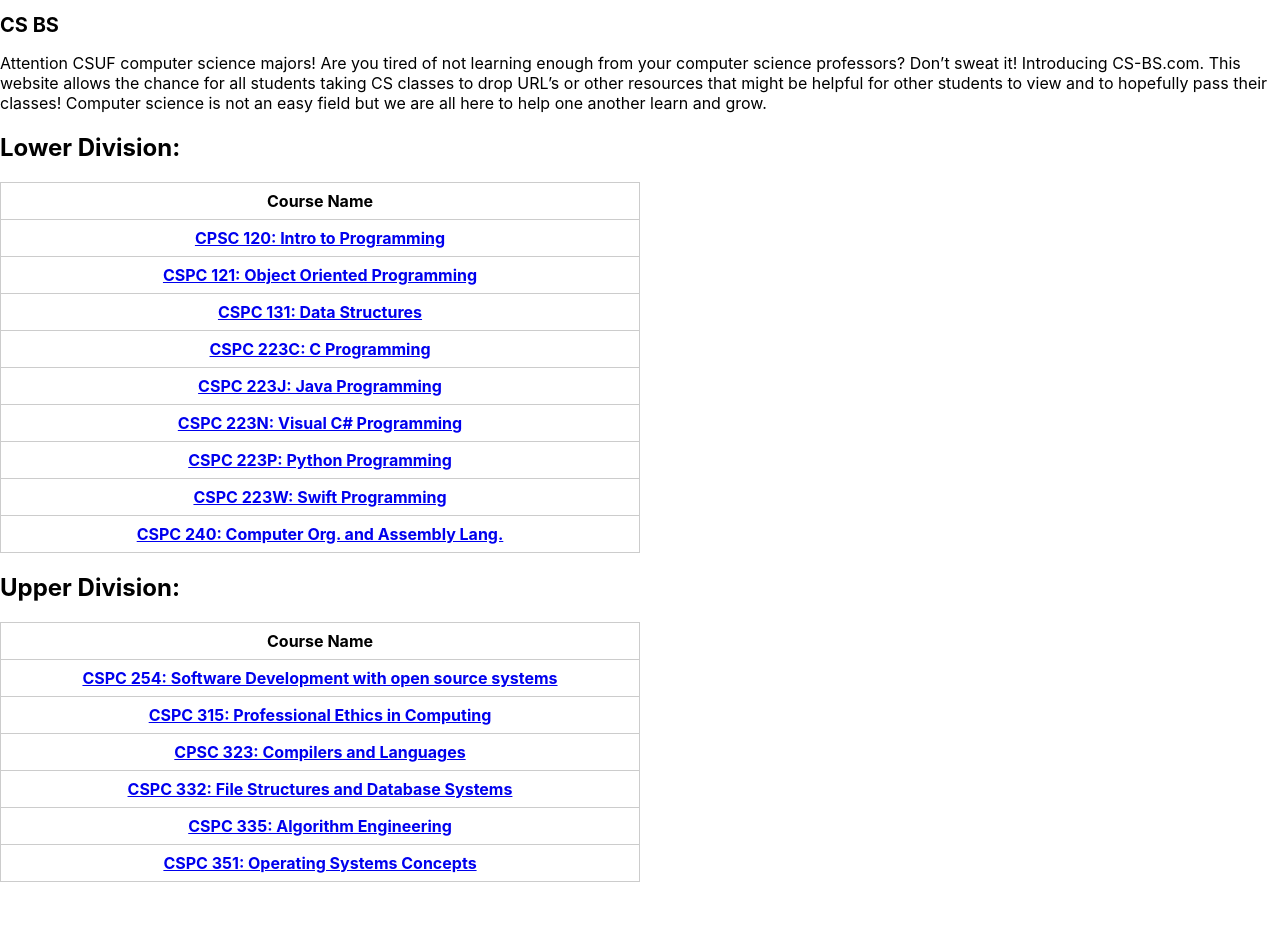
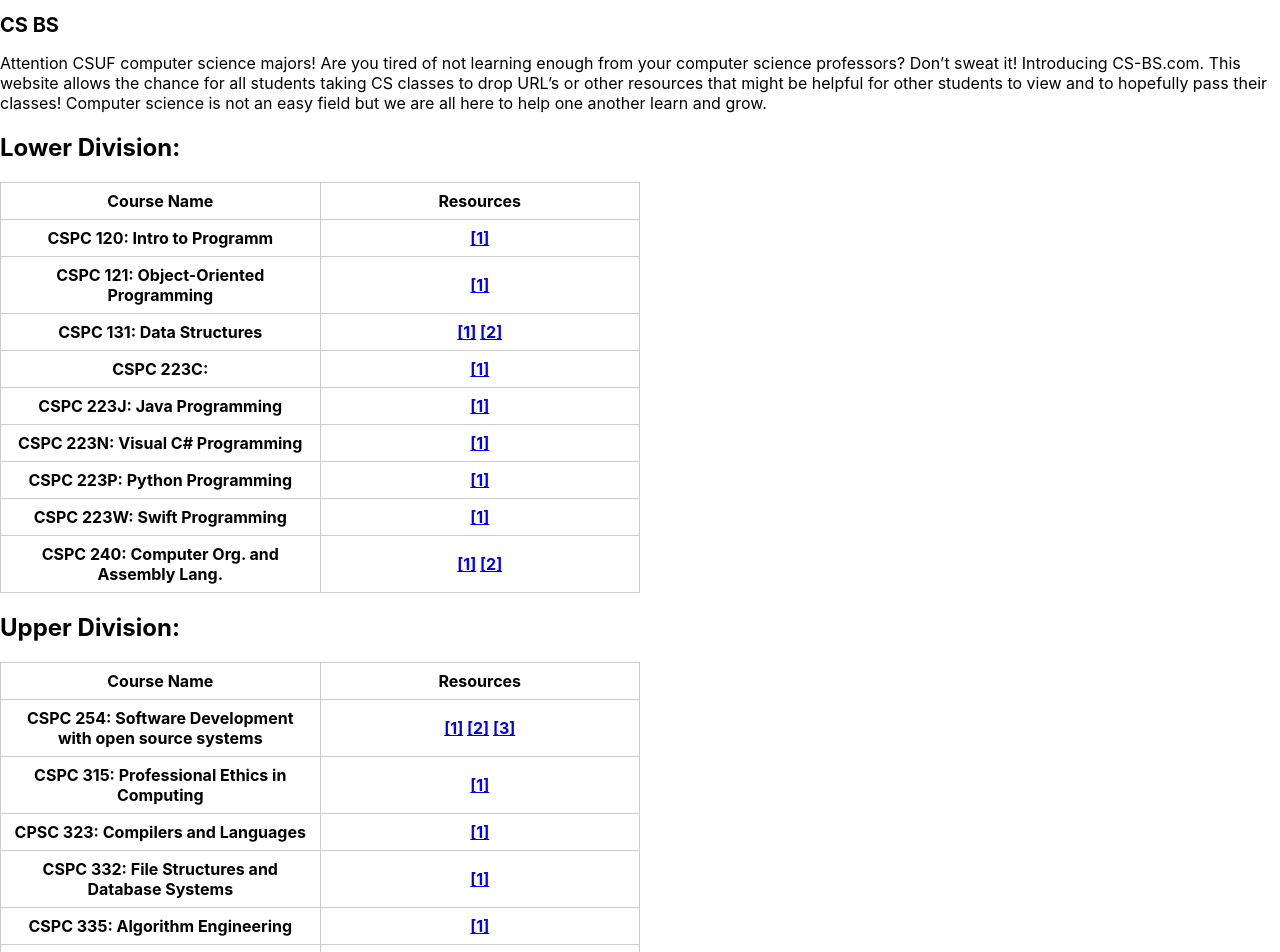
Before and after one commit to JustinBui/cs-bs, a React (Create React App) app: page / in a window 1280 px wide. Shown: the top 952 px of the page. Before the commit the page ends 882 px from the top, so only its background shows below. Built offline with nearby package versions, Linux system fonts and the light colour scheme.

Commit message:
Update Courses.js

```diff
--- a/src/Courses.js
+++ b/src/Courses.js
@@ -6,70 +6,79 @@ export function LowerDivs() {
 
         <tr>
           <th class="course">Course Name</th>
+          <th class="resources">Resources</th>
         </tr>
         {/* Courses */}
         <tr>
-          <th>
-            <a href="cpsc120">CPSC 120: Intro to Programming</a>
-          </th>
-        </tr>
-        <tr>
-          <th>
-            <a href="../components/cpsc121">
-              CSPC 121: Object Oriented Programming
+          <th>CSPC 120: Intro to Programm</th>
+          <th class="resources">
+            <a href="https://www.youtube.com/watch?v=18c3MTX0PK0&list=PLlrATfBNZ98dudnM48yfGUldqGD0S4FFb">
+              [1]
             </a>
           </th>
         </tr>
         <tr>
-          <th>
+          <th>CSPC 121: Object-Oriented Programming</th>
+          <th class="resources">
             {" "}
-            <a href="../components/cpsc131">CSPC 131: Data Structures</a>{" "}
+            <a href="https://www.youtube.com/watch?v=wN0x9eZLix4">[1]</a>{" "}
           </th>
         </tr>
         <tr>
-          <th>
+          <th>CSPC 131: Data Structures</th>
+          <th class="resources">
             {" "}
-            <a href="../components/cpsc223c">CSPC 223C: C Programming</a>{" "}
+            <a href="https://www.youtube.com/playlist?list=PLqODvuetmZCT1sN3Vd0vwvHeJPa3vSrC9 ">
+              [1]
+            </a>{" "}
+            <a href="https://www.youtube.com/watch?v=B31LgI4Y4DQ">[2]</a>{" "}
           </th>
         </tr>
         <tr>
-          <th>
+          <th>CSPC 223C: </th>
+          <th class="resources">
             {" "}
-            <a href="../components/cpsc223j">
-              CSPC 223J: Java Programming
-            </a>{" "}
+            <a href="https://www.youtube.com/watch?v=KJgsSFOSQv0">[1]</a>
           </th>
         </tr>
         <tr>
-          <th>
+          <th>CSPC 223J: Java Programming</th>
+          <th class="resources">
             {" "}
-            <a href="../components/cpsc223n">
-              CSPC 223N: Visual C# Programming
-            </a>{" "}
+            <a href="https://www.youtube.com/watch?v=-QLskCQbLco&list=PLLAZ4kZ9dFpPpdR_9IQBUDLjYalvdrGGb">
+              [1]
+            </a>
           </th>
         </tr>
         <tr>
-          <th>
+          <th>CSPC 223N: Visual C# Programming</th>
+          <th class="resources">
             {" "}
-            <a href="../components/cpsc223p">
-              CSPC 223P: Python Programming
-            </a>{" "}
+            <a href="https://www.youtube.com/watch?v=GhQdlIFylQ8">[1]</a>
           </th>
         </tr>
         <tr>
-          <th>
+          <th>CSPC 223P: Python Programming</th>
+          <th class="resources">
             {" "}
-            <a href="../components/cpsc223w">
-              CSPC 223W: Swift Programming
-            </a>{" "}
+            <a href="https://youtu.be/rfscVS0vtbw">[1]</a>
           </th>
         </tr>
         <tr>
-          <th>
+          <th>CSPC 223W: Swift Programming</th>
+          <th class="resources">
             {" "}
-            <a href="../components/cpsc240">
-              CSPC 240: Computer Org. and Assembly Lang.
-            </a>
+            <a href="https://www.youtube.com/watch?v=comQ1-x2a1Q ">[1]</a>
+          </th>
+        </tr>
+        <tr>
+          <th>CSPC 240: Computer Org. and Assembly Lang.</th>
+          <th class="resources">
+            {" "}
+            <a href="https://www.youtube.com/watch?v=eobVpYqvMGE&list=PLnd7R4Mcw3rJCvAduQxyySvejtBIaPs0O">
+              [1]
+            </a>{" "}
+            <a href="https://github.com/BuiTheBoi/x86-Assembly-Programs">[2]</a>
           </th>
         </tr>
       </thead>
@@ -86,52 +95,58 @@ export function UpperDivs() {
 
         <tr>
           <th class="course">Course Name</th>
+          <th class="resources">Resources</th>
         </tr>
         {/* Courses */}
         <tr>
-          <th>
+          <th>CSPC 254: Software Development with open source systems</th>
+          <th class="resources">
             {" "}
-            <a href="../components/cpsc254">
-              CSPC 254: Software Development with open source systems
+            <a href="https://www.youtube.com/watch?v=wyZq-EazOmU">[1]</a>{" "}
+            <a href="https://www.youtube.com/watch?v=-YqdwQXXw9k">[2]</a>{" "}
+            <a href="https://youtu.be/l4WXHdB_-98">[3]</a>{" "}
+          </th>
+        </tr>
+        <tr>
+          <th>CSPC 315: Professional Ethics in Computing</th>
+          <th class="resources">
+            {" "}
+            <a href="https://www.youtube.com/watch?v=_uEvWNdvSwA&list=PLoQGjel9343UNp0JFL6LrVuvYMh-7rWdC">
+              [1]
             </a>{" "}
           </th>
         </tr>
         <tr>
-          <th>
+          <th>CPSC 323: Compilers and Languages</th>
+          <th class="resources">
             {" "}
-            <a href="../components/cpsc315">
-              CSPC 315: Professional Ethics in Computing
+            <a href="https://www.youtube.com/watch?v=W9B98S2mGGE&list=PL6KMWPQP_DM97Hh0PYNgJord-sANFTI3i">
+              [1]
             </a>{" "}
           </th>
         </tr>
         <tr>
-          <th>
+          <th>CSPC 332: File Structures and Database Systems</th>
+          <th class="resources">
             {" "}
-            <a href="../components/cpsc323">
-              CPSC 323: Compilers and Languages
+            <a href="https://www.youtube.com/watch?v=aoMOmSx5Zyw&list=PLWPirh4EWFpHMw9bRo47tn4aknBUvuXNU">
+              [1]
             </a>{" "}
           </th>
         </tr>
         <tr>
-          <th>
-            <a href="../components/cpsc332">
-              CSPC 332: File Structures and Database Systems
-            </a>{" "}
+          <th>CSPC 335: Algorithm Engineering</th>
+          <th class="resources">
+            {" "}
+            <a href="https://youtu.be/HtSuA80QTyo">[1]</a>
           </th>
         </tr>
         <tr>
-          <th>
+          <th>CSPC 351: Operating Systems Concepts</th>
+          <th class="resources">
             {" "}
-            <a href="../components/cpsc335">
-              CSPC 335: Algorithm Engineering
-            </a>{" "}
-          </th>
-        </tr>
-        <tr>
-          <th>
-            {" "}
-            <a href="../components/cpsc351">
-              CSPC 351: Operating Systems Concepts
+            <a href="https://www.youtube.com/watch?v=vBURTt97EkA&list=PLBlnK6fEyqRiVhbXDGLXDk_OQAeuVcp2O">
+              [1]
             </a>{" "}
           </th>
         </tr>
```
